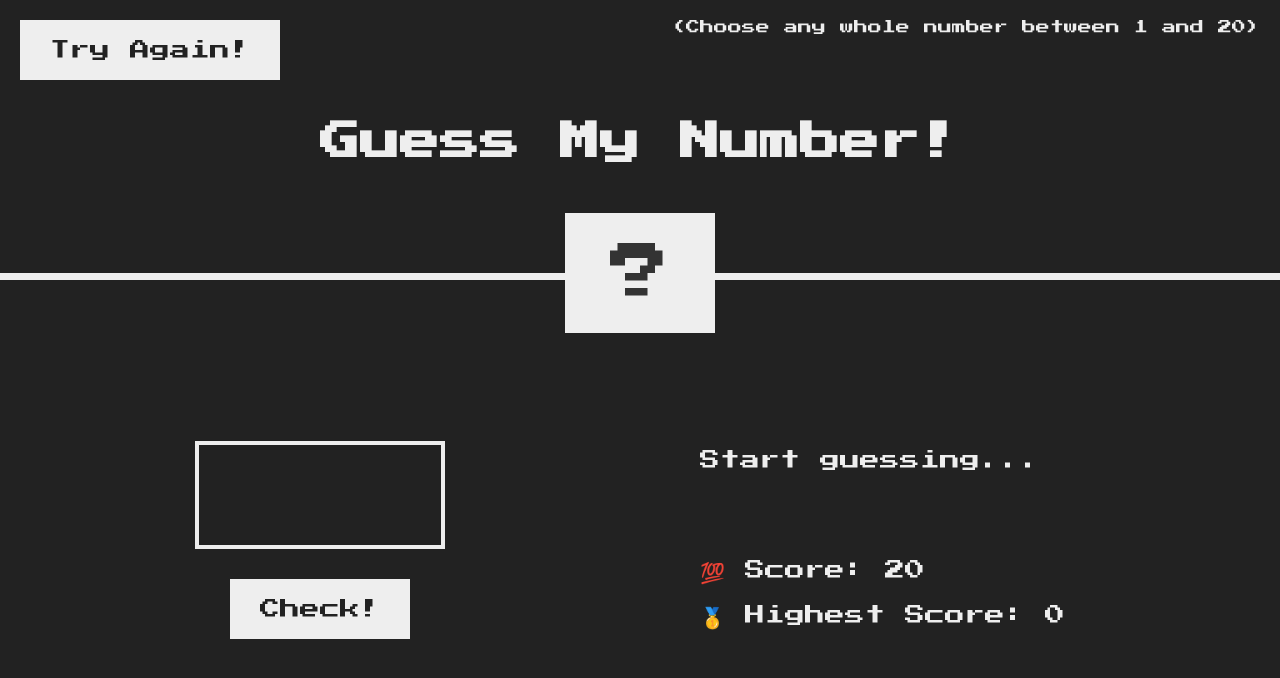
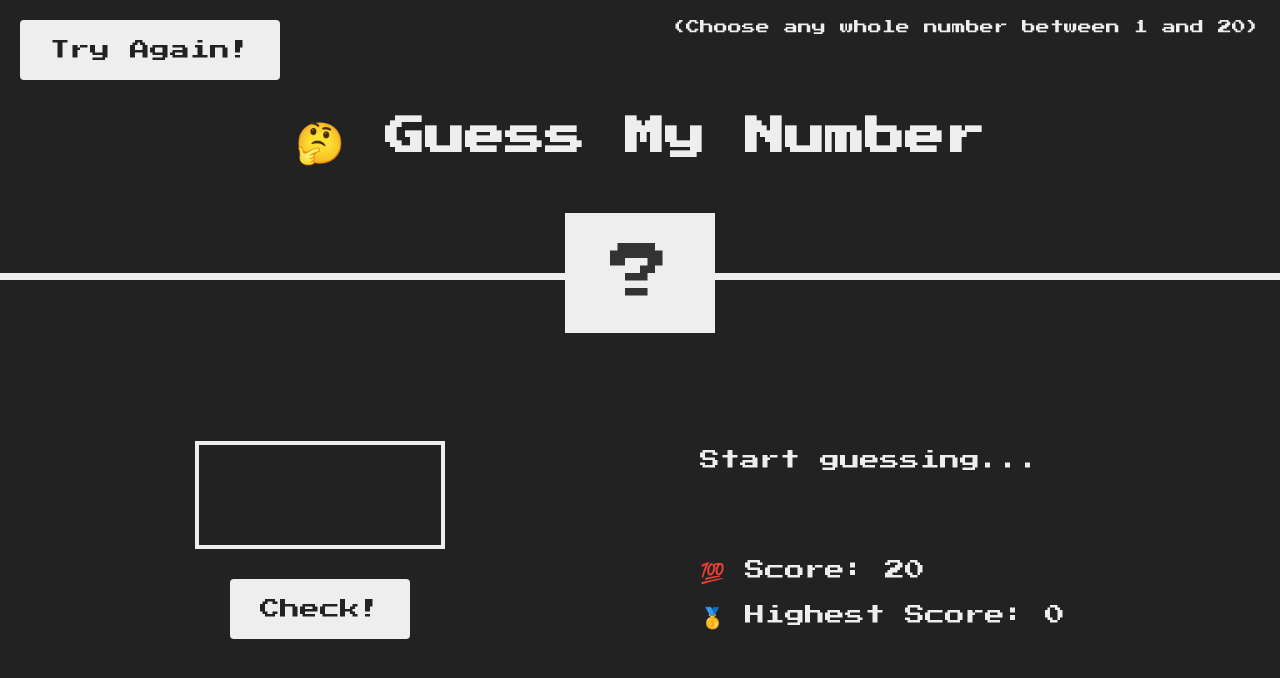
Before and after one commit to sidchopp/guess-my-number, a plain HTML site: page index.html in a window 1280 px wide. Drawn offline with Linux system fonts and the light colour scheme.

Commit message:
minor changes in html and css

```diff
--- a/index.html
+++ b/index.html
@@ -11,7 +11,7 @@
 
 <body>
     <header>
-        <h1>Guess My Number!</h1>
+        <h1> 🤔 Guess My Number</h1>
         <p class="between">(Choose any whole number between 1 and 20)</p>
         <button class="btn again">Try Again!</button>
         <div class="number">?</div>
@@ -22,7 +22,7 @@
             <button class="btn check">Check!</button>
         </section>
         <section class="right">
-            <p class="message">Start guessing...</p>
+            <p class="message"> Start guessing...</p>
             <p class="label-score">💯 Score: <span class="score">20</span></p>
             <p class="label-highscore">
                 🥇 Highest Score: <span class="highscore">0</span>
--- a/style.css
+++ b/style.css
@@ -1,4 +1,4 @@
-@import url('https://fonts.googleapis.com/css?family=Press+Start+2P&display=swap');
+@import url("https://fonts.googleapis.com/css?family=Press+Start+2P&display=swap");
 
 * {
   margin: 0;
@@ -12,7 +12,7 @@ html {
 }
 
 body {
-  font-family: 'Press Start 2P', sans-serif;
+  font-family: "Press Start 2P", sans-serif;
   color: #eee;
   background-color: #222;
   /* background-color: #60b347; */
@@ -103,10 +103,12 @@ h1 {
   font-family: inherit;
   padding: 2rem 3rem;
   cursor: pointer;
+  border-radius: 4px;
 }
 
 .btn:hover {
   background-color: #ccc;
+  text-shadow: 0 0 3px white, 0 0 5px black;
 }
 
 .message {
```
